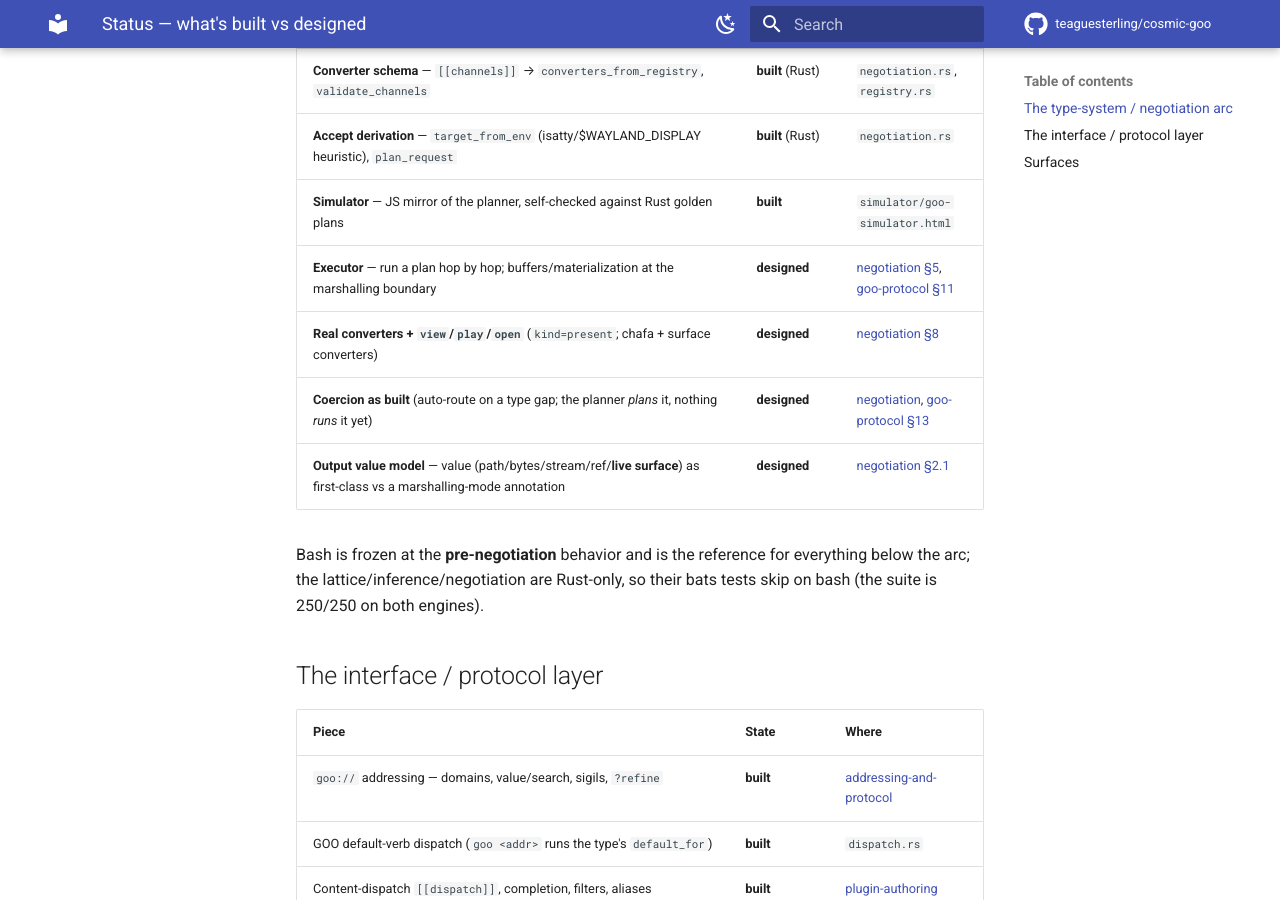
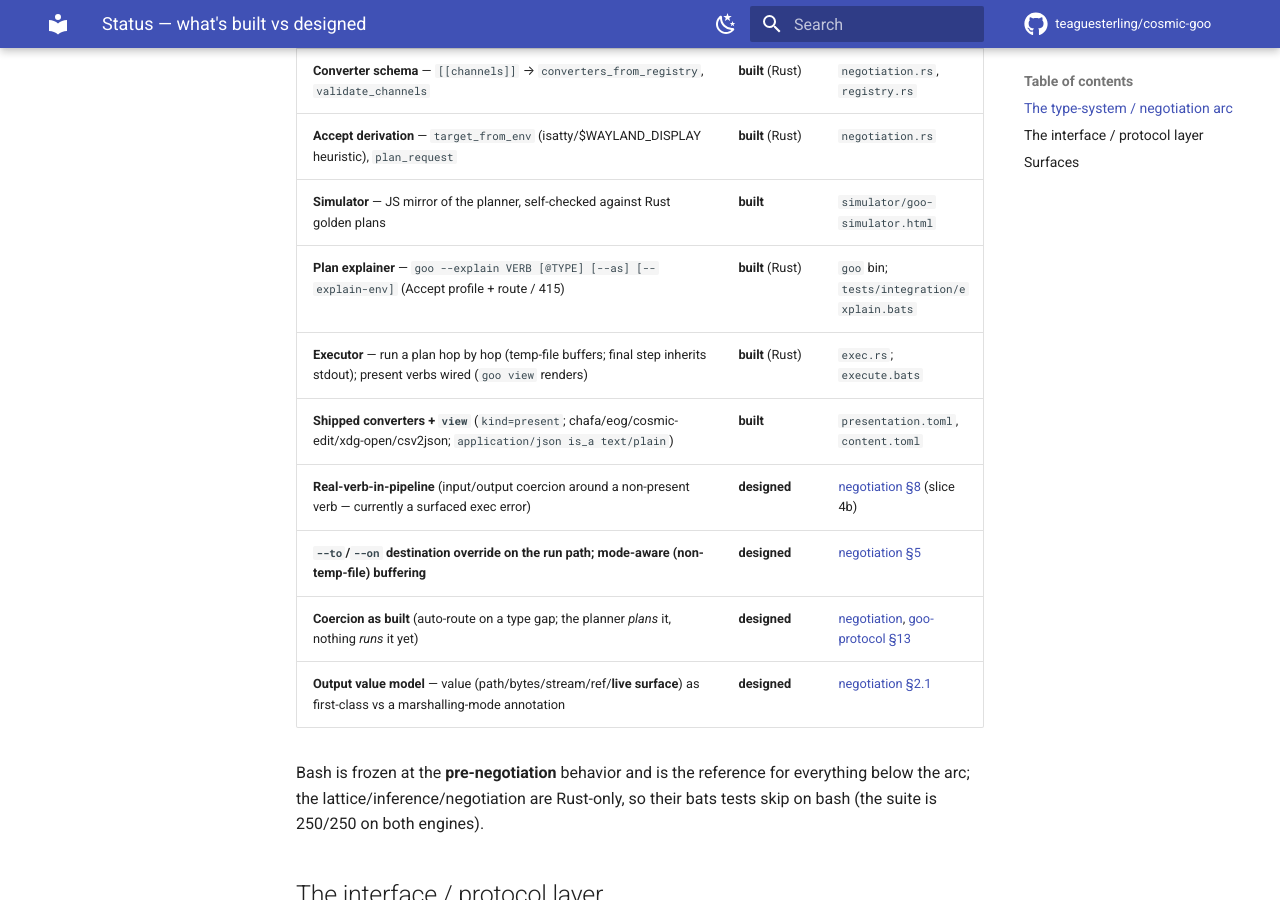
Before and after one commit to teaguesterling/cosmic-goo, an MkDocs documentation site: the page built from doc/design/STATUS.md, in a window 1280 px wide and 900 px high, scrolled down 586 px. Built offline with MkDocs 1.6.1 and Material for MkDocs 9.7.7, drawn with Linux system fonts in a browser that asks for light colours; comment, search, counter and statistics services are not loaded.

Commit message:
docs(design): STATUS — executor + explainer + shipped converters now built
Mark the plan explainer (goo --explain), the executor (present verbs wired
— goo view renders), and the shipped converters/view as built. Remaining
designed: real-verb-in-pipeline (slice 4b), --to/--on run-path override,
and mode-aware buffering.

Co-Authored-By: Claude Opus 4.7 (1M context) <noreply@anthropic.com>

```diff
--- a/doc/design/STATUS.md
+++ b/doc/design/STATUS.md
@@ -13,8 +13,11 @@ linked below; this is just "we've built up through here."
 | **Converter schema** — `[[channels]]` → `converters_from_registry`, `validate_channels` | **built** (Rust) | `negotiation.rs`, `registry.rs` |
 | **Accept derivation** — `target_from_env` (isatty/$WAYLAND_DISPLAY heuristic), `plan_request` | **built** (Rust) | `negotiation.rs` |
 | **Simulator** — JS mirror of the planner, self-checked against Rust golden plans | **built** | `simulator/goo-simulator.html` |
-| **Executor** — run a plan hop by hop; buffers/materialization at the marshalling boundary | **designed** | [negotiation §5](negotiation.md), [goo-protocol §11](goo-protocol.md) |
-| **Real converters + `view`/`play`/`open`** (`kind=present`; chafa + surface converters) | **designed** | [negotiation §8](negotiation.md) |
+| **Plan explainer** — `goo --explain VERB [@TYPE] [--as] [--explain-env]` (Accept profile + route / 415) | **built** (Rust) | `goo` bin; `tests/integration/explain.bats` |
+| **Executor** — run a plan hop by hop (temp-file buffers; final step inherits stdout); present verbs wired (`goo view` renders) | **built** (Rust) | `exec.rs`; `execute.bats` |
+| **Shipped converters + `view`** (`kind=present`; chafa/eog/cosmic-edit/xdg-open/csv2json; `application/json is_a text/plain`) | **built** | `presentation.toml`, `content.toml` |
+| **Real-verb-in-pipeline** (input/output coercion around a non-present verb — currently a surfaced exec error) | **designed** | [negotiation §8](negotiation.md) (slice 4b) |
+| **`--to`/`--on` destination override on the run path; mode-aware (non-temp-file) buffering** | **designed** | [negotiation §5](negotiation.md) |
 | **Coercion as built** (auto-route on a type gap; the planner *plans* it, nothing *runs* it yet) | **designed** | [negotiation](negotiation.md), [goo-protocol §13](goo-protocol.md) |
 | **Output value model** — value (path/bytes/stream/ref/**live surface**) as first-class vs a marshalling-mode annotation | **designed** | [negotiation §2.1](negotiation.md) |
 
```
